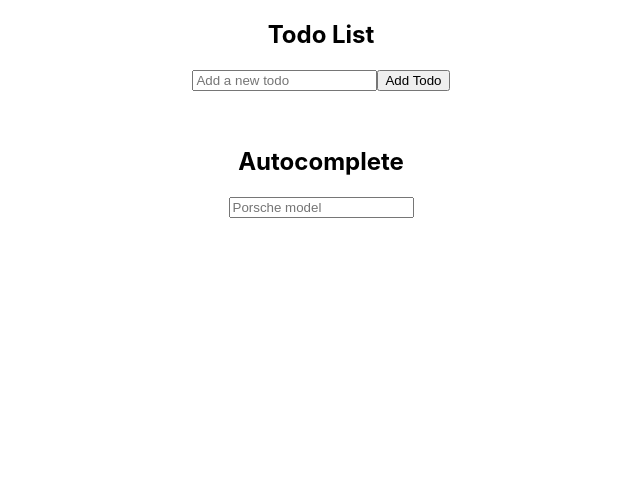
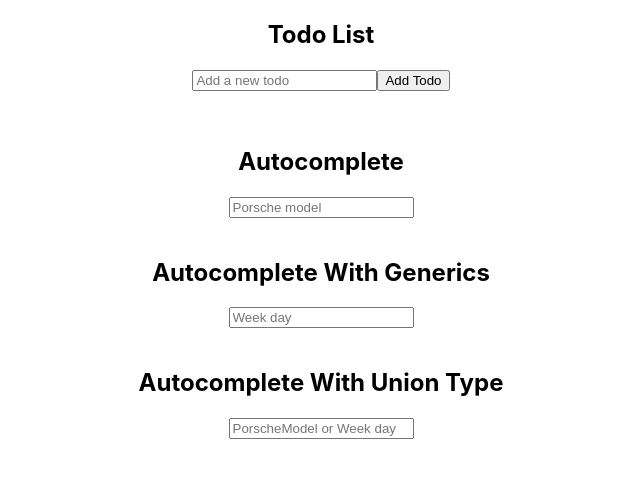
Before and after one commit to CorinnaGen/PorscheDigitalCampus-CodeOP-TS, a React (Create React App) app in the folder ts-samples/: page / in a window 1280 px wide. Shown: the top 478 px of the page, without its empty margins (319-959 px from the left). Built offline with nearby package versions, Linux system fonts and the light colour scheme.

Commit message:
moved components in folder and added example with generics

```diff
--- a/ts-samples/src/App.tsx
+++ b/ts-samples/src/App.tsx
@@ -1,13 +1,39 @@
 import "./App.css";
-import { TodoList } from "./TodoList";
+import { TodoList } from "./components/TodoList";
 import { AutocompleteInput } from "./components/Autocomplete";
+import { AutocompleteInput as AutocompleteGenerics } from "./components/AutocompleteWithGenerics";
+import { AutocompleteInput as AutocompleteWithUnionType } from "./components/AutocompleteWithUnionType";
+import { CarModel, Weekday } from "./overview";
+
+const suggestions: CarModel[] = [
+  "Taycan",
+  "Panamera",
+  "Macan",
+  "Cayenne",
+  "911",
+];
+
+const allSuggestion = [
+  ...suggestions,
+  ...(Object.values(Weekday) as Weekday[]),
+];
 
 function App() {
   return (
     <div className="App">
       <TodoList />
-      <br/>
+      <br />
       <AutocompleteInput />
+      <br />
+      <AutocompleteGenerics
+        suggestions={Object.values(Weekday) as Weekday[]}
+        placeholder="Week day"
+      />
+      <br />
+      <AutocompleteWithUnionType
+        suggestions={allSuggestion}
+        placeholder="PorscheModel or Week day"
+      />
     </div>
   );
 }
--- /dev/null
+++ b/ts-samples/src/components/AutocompleteWithGenerics.tsx
@@ -0,0 +1,68 @@
+import React, { useState } from "react";
+import type { CarModel, Weekday } from "../overview";
+import "./Autocomplete.css";
+
+interface Props<T extends CarModel | Weekday> {
+  suggestions: T[];
+  placeholder: string;
+}
+
+export const AutocompleteInput = <T extends CarModel | Weekday>({
+  suggestions,
+  placeholder,
+}: Props<T>) => {
+  const [inputValue, setInputValue] = useState("");
+  const [showSuggestions, setShowSuggestions] = useState(false);
+  const [filteredSuggestions, setFilteredSuggestions] = useState<T[]>([]);
+
+  const onChange = (e: React.ChangeEvent<HTMLInputElement>) => {
+    const userInput = e.target.value;
+    setInputValue(userInput);
+    setFilteredSuggestions(
+      suggestions.filter(
+        (suggestion) =>
+          suggestion.toString().toLowerCase().indexOf(userInput.toLowerCase()) >
+          -1
+      )
+    );
+    setShowSuggestions(true);
+  };
+
+  const onClick = (e: React.MouseEvent<HTMLLIElement>) => {
+    const target = e.target as HTMLLIElement;
+    setInputValue(target.innerText);
+    setFilteredSuggestions([]);
+    setShowSuggestions(false);
+  };
+
+  const SuggestionsListComponent = () => {
+    return filteredSuggestions.length ? (
+      <ul className="suggestions">
+        {filteredSuggestions.map((suggestion, index) => {
+          return (
+            <li key={index} onClick={onClick}>
+              {suggestion}
+            </li>
+          );
+        })}
+      </ul>
+    ) : (
+      <div className="no-suggestions">
+        <em>No suggestions, you're on your own!</em>
+      </div>
+    );
+  };
+
+  return (
+    <div>
+      <h2>Autocomplete With Generics</h2>
+      <input
+        type="text"
+        onChange={onChange}
+        value={inputValue}
+        placeholder={placeholder}
+      />
+      {showSuggestions && inputValue && <SuggestionsListComponent />}
+    </div>
+  );
+};
--- /dev/null
+++ b/ts-samples/src/components/AutocompleteWithUnionType.tsx
@@ -0,0 +1,68 @@
+import React, { useState } from "react";
+import type { CarModel, Weekday } from "../overview";
+import "./Autocomplete.css";
+
+interface Props {
+  suggestions: (CarModel | Weekday)[];
+  placeholder: string;
+}
+
+export const AutocompleteInput = ({
+  suggestions,
+  placeholder,
+}: Props) => {
+  const [inputValue, setInputValue] = useState("");
+  const [showSuggestions, setShowSuggestions] = useState(false);
+  const [filteredSuggestions, setFilteredSuggestions] = useState<(CarModel | Weekday)[]>([]);
+
+  const onChange = (e: React.ChangeEvent<HTMLInputElement>) => {
+    const userInput = e.target.value;
+    setInputValue(userInput);
+    setFilteredSuggestions(
+      suggestions.filter(
+        (suggestion) =>
+          suggestion.toString().toLowerCase().indexOf(userInput.toLowerCase()) >
+          -1
+      )
+    );
+    setShowSuggestions(true);
+  };
+
+  const onClick = (e: React.MouseEvent<HTMLLIElement>) => {
+    const target = e.target as HTMLLIElement;
+    setInputValue(target.innerText);
+    setFilteredSuggestions([]);
+    setShowSuggestions(false);
+  };
+
+  const SuggestionsListComponent = () => {
+    return filteredSuggestions.length ? (
+      <ul className="suggestions">
+        {filteredSuggestions.map((suggestion, index) => {
+          return (
+            <li key={index} onClick={onClick}>
+              {suggestion}
+            </li>
+          );
+        })}
+      </ul>
+    ) : (
+      <div className="no-suggestions">
+        <em>No suggestions, you're on your own!</em>
+      </div>
+    );
+  };
+
+  return (
+    <div>
+      <h2>Autocomplete With Union Type</h2>
+      <input
+        type="text"
+        onChange={onChange}
+        value={inputValue}
+        placeholder={placeholder}
+      />
+      {showSuggestions && inputValue && <SuggestionsListComponent />}
+    </div>
+  );
+};
--- a/ts-samples/src/overview.ts
+++ b/ts-samples/src/overview.ts
@@ -1,24 +1,25 @@
 //Basic
-const myName = "Corinna"
-const myAge : number = 33
-const isOK : boolean = false
+const myName = "Corinna";
+const myAge: number = 33;
+const isOK: boolean = false;
 //custom types
-enum Role  {
-    Admin = 'admin',
-    Common = 'common'
+enum Role {
+  Admin = "admin",
+  Common = "common",
 }
 type User = {
-    id: string,
-    displayName: string,
-    age: number,
-    role: Role
+  id: string;
+  displayName: string;
+  age: number;
+  role: Role;
+};
 
-}
-
-const mockArray = [{id:'1', displayName: "Corinna", age: "33", role:"admin"}]
+const mockArray = [
+  { id: "1", displayName: "Corinna", age: "33", role: "admin" },
+];
 //Also functions have types!
 export function getUsers(): (User["displayName"] | undefined)[] {
-  const names = mockArray.map(user => user.displayName);
+  const names = mockArray.map((user) => user.displayName);
   //   const names: (User["displayName"] | undefined)[] = mockArray.map(user => user.displayName);
   return names;
 }
@@ -37,68 +38,78 @@ let userInput: unknown;
 let userName: string;
 // userName = userInput; // Error: Type 'unknown' is not assignable to type 'string'
 // We need to perform type checking before assigning an unknown value
-if (typeof userInput === 'string') {
+if (typeof userInput === "string") {
   userName = userInput; // OK: We've checked the type, so now TypeScript knows userInput is a string
 }
-
 
 //Enums and Tuples
 // Declare a tuple type
 let employee: [string, number];
 
 // Initialize it
-employee = ['John Doe', 35]; // Correct
+employee = ["John Doe", 35]; // Correct
 
 // Initialize with incorrect types
 // employee = [35, 'John Doe']; // Error: Type 'number' is not assignable to type 'string'
 // employee = ['John Doe', 35, true]; // Error: Expected 2 elements, but got 3
 
-
 // Define an enum for weekdays
-enum Weekday {
+export enum Weekday {
   Monday,
   Tuesday,
   Wednesday,
   Thursday,
   Friday,
   Saturday,
-    Sunday
+  Sunday,
 }
 
 // Usage
 let today: Weekday = Weekday.Friday;
 
 if (today === Weekday.Friday) {
-    console.log('It\'s Friday!');
+  console.log("It's Friday!");
 }
-
 
 //Types vs Interfaces --> react code for more details
 
 interface Todo {
   id: number;
   text: string;
-  createdDate?: Date
+  createdDate?: Date;
 }
 interface SchoolTodo extends Todo {
-  subject: string
-  dueDate: Date
+  subject: string;
+  dueDate: Date;
 }
+
 //Union
-type CarModel = "Panamera" | "Cayenne" | "Macan"
+export type CarModel = "Panamera" | "Cayenne" | "Macan" | "Taycan" | "911";
 type Car = {
   name: string;
   model: CarModel;
   color: string;
-  price: number
-}
+  price: number;
+};
 
-const myCarName : Car["name"] = "Cayenne"
-console.log(myCarName)
-const myCar: Car = { name: "Betty", model:"Cayenne", color:"black", price:2000000}
+const myCarName: Car["name"] = "Cayenne";
+console.log(myCarName);
+const myCar: Car = {
+  name: "Betty",
+  model: "Cayenne",
+  color: "black",
+  price: 2000000,
+};
 
 //Example optional property
 const myTodo: Todo = {
-  id:2,
-  text: "Do the dishes"
-}
+  id: 2,
+  text: "Do the dishes",
+};
+
+/**
+ * Generics
+ * Generics allow us to create reusable components that can work with a
+ * variety of data types rather than a single one.
+ * View AutocompleteWithGenerics.tsx for more details
+ */
```
Also changed, not shown: ts-samples/src/components/ContentList.tsx (renamed from ts-samples/src/ContentList.tsx), ts-samples/src/components/TodoList.tsx (renamed from ts-samples/src/TodoList.tsx). Lines whose indentation alone changed are shown as unchanged.
